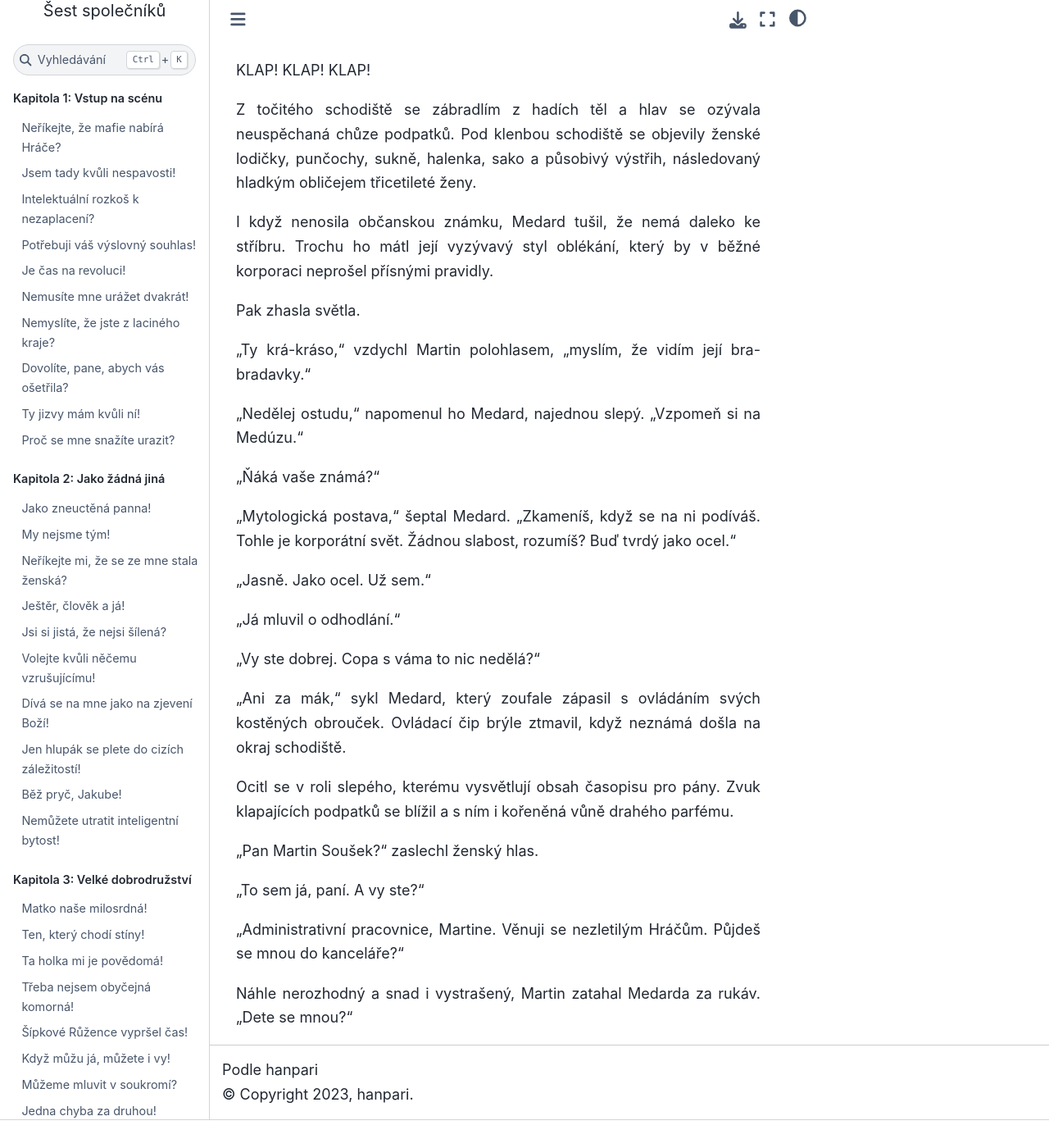
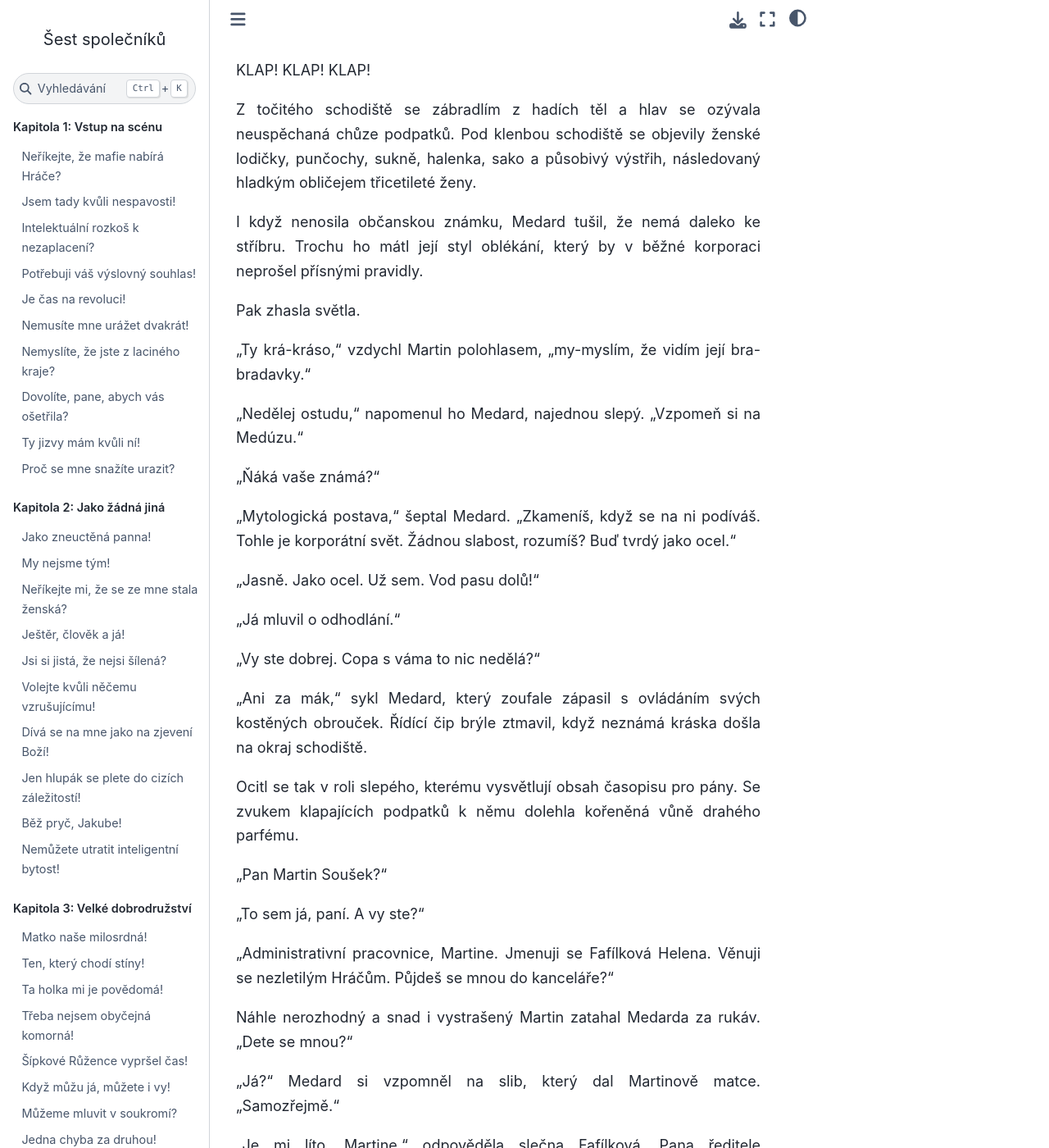
Before and after one commit to hanpari/sest-spolecniku, a Sphinx documentation site: the page built from source/sest_spolecniku/006-spatne-zpravy/2.md, in a window 1280 px wide and 1400 px high, scrolled down 5435 px. Shown: the whole window at 82% size. Built offline with Sphinx 7.4.7 and the Sphinx Book theme 1.1.4, drawn with Linux system fonts in a browser that asks for light colours; before the commit the page ends 6801 px from its top, so only the background shows below that; some of the changed text lies outside the part shown.

Commit message:
At vstoupi... 2

```diff
--- a/source/sest_spolecniku/006-spatne-zpravy/2.md
+++ b/source/sest_spolecniku/006-spatne-zpravy/2.md
@@ -120,11 +120,11 @@
 
 Z točitého schodiště se zábradlím z hadích těl a hlav se ozývala neuspěchaná chůze podpatků. Pod klenbou schodiště se objevily ženské lodičky, punčochy, sukně, halenka, sako a působivý výstřih, následovaný hladkým obličejem třicetileté ženy.
 
-I když nenosila občanskou známku, Medard tušil, že nemá daleko ke stříbru. Trochu ho mátl její vyzývavý styl oblékání, který by v běžné korporaci neprošel přísnými pravidly.
+I když nenosila občanskou známku, Medard tušil, že nemá daleko ke stříbru. Trochu ho mátl její styl oblékání, který by v běžné korporaci neprošel přísnými pravidly.
 
 Pak zhasla světla.
 
-"Ty krá-kráso," vzdychl Martin polohlasem, "myslím, že vidím její bra-bradavky."
+"Ty krá-kráso," vzdychl Martin polohlasem, "my-myslím, že vidím její bra-bradavky."
 
 "Nedělej ostudu," napomenul ho Medard, najednou slepý. "Vzpomeň si na Medúzu."
 
@@ -132,20 +132,26 @@
 
 "Mytologická postava," šeptal Medard. "Zkameníš, když se na ni podíváš. Tohle je korporátní svět. Žádnou slabost, rozumíš? Buď tvrdý jako ocel."
 
-"Jasně. Jako ocel. Už sem."
+"Jasně. Jako ocel. Už sem. Vod pasu dolů!"
 
 "Já mluvil o odhodlání."
 
 "Vy ste dobrej. Copa s váma to nic nedělá?"
 
-"Ani za mák," sykl Medard, který zoufale zápasil s ovládáním svých kostěných obrouček. Ovládací čip brýle ztmavil, když neznámá došla na okraj schodiště.
+"Ani za mák," sykl Medard, který zoufale zápasil s ovládáním svých kostěných obrouček. Řídící čip brýle ztmavil, když neznámá kráska došla na okraj schodiště.
 
-Ocitl se v roli slepého, kterému vysvětlují obsah časopisu pro pány. Zvuk klapajících podpatků se blížil a s ním i kořeněná vůně drahého parfému.
+Ocitl se tak v roli slepého, kterému vysvětlují obsah časopisu pro pány. Se zvukem klapajících podpatků k němu dolehla kořeněná vůně drahého parfému.
 
-"Pan Martin Soušek?" zaslechl ženský hlas.
+"Pan Martin Soušek?"
 
 "To sem já, paní. A vy ste?"
 
-"Administrativní pracovnice, Martine. Věnuji se nezletilým Hráčům. Půjdeš se mnou do kanceláře?"
+"Administrativní pracovnice, Martine. Jmenuji se Fafílková Helena. Věnuji se nezletilým Hráčům. Půjdeš se mnou do kanceláře?"
 
-Náhle nerozhodný a snad i vystrašený, Martin zatahal Medarda za rukáv. "Dete se mnou?"
+Náhle nerozhodný a snad i vystrašený Martin zatahal Medarda za rukáv. "Dete se mnou?"
+
+"Já?" Medard si vzpomněl na slib, který dal Martinově matce. "Samozřejmě."
+
+"Je mi líto, Martine," odpověděla slečna Fafílková. Pana ředitele Mechového a jeho společníků se ujme jiný administrátor."
+
+"Ředitele? Vy ste ředitel? Dyť jo! Sem vás prokouk hned na začátku," triumfoval Martin, zatímco Medard si strhl brýle z očí, jako by tak mohl lépe rozumět slovům, která mu nedávala smysl.
```
Also changed, not shown: source/sest_spolecniku/dodatky/postavy.md (+17 -6 lines).
